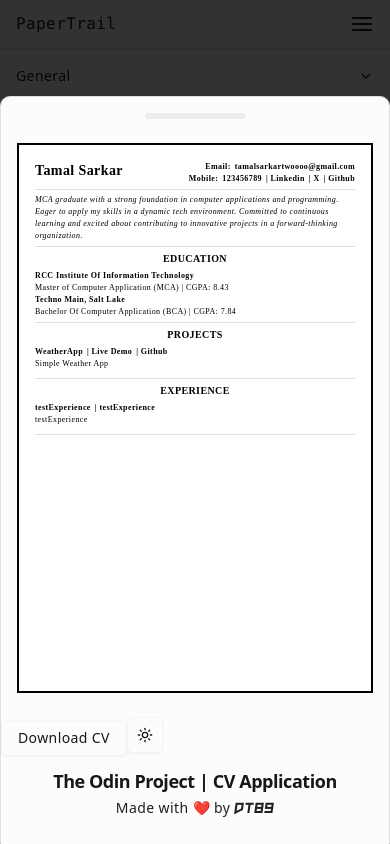
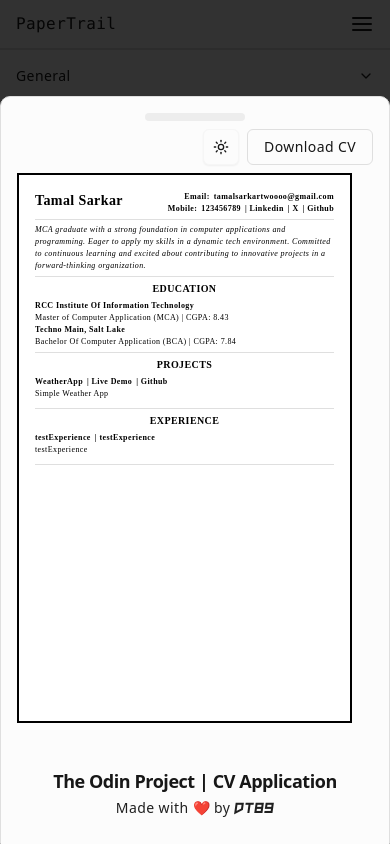
Before and after one commit to KARDT89/CV-application, a Next.js app: page / in a window 390 px wide. Both pictures are taken after a click on the button 362 px from the left and 24 px from the top of the page. Built offline with nearby package versions, Linux system fonts and the light colour scheme.

Commit message:
add: printing

```diff
--- a/components/Navbar.jsx
+++ b/components/Navbar.jsx
@@ -32,25 +32,31 @@ const Navbar = ({ general, experience, education, projects }) => {
         <DrawerTrigger className={'block xl:hidden'}>
           <AlignJustify />
         </DrawerTrigger>
-        <DrawerContent className={''}>
+        <DrawerContent>
+          <div className="flex justify-end gap-2 px-4 py-2">
+            <ModeToggle />
+            <Button variant="delete" onClick={() => convertToPDF('mobile-resume')}>
+              Download CV
+            </Button>
+          </div>
           <div
+
             className={
-              'flex items-center h-full justify-center px-4 py-2 overflow-scroll'
+              'flex-1 md:flex md:justify-center md:items-center px-4 overflow-y-scroll'
             }
           >
-            <Cv
+          <div id='mobile-resume'>
+             <Cv
               general={general}
               experience={experience}
               projects={projects}
               education={education}
             />
           </div>
-          <div>
-            <Button variant="outline" onClick={convertToPDF}>
-              Download CV
-            </Button>
-            <ModeToggle />
+
+
           </div>
+
           <DrawerFooter
             className={'flex flex-col items-center justify-between'}
           >
@@ -79,7 +85,7 @@ const Navbar = ({ general, experience, education, projects }) => {
       </Drawer>
 
       <div className={'hidden xl:flex'}>
-        <Button variant="outline" onClick={convertToPDF}>
+        <Button variant="outline" onClick={() => convertToPDF('resume')}>
           Download CV
         </Button>
         <ModeToggle />
--- a/components/preview/cv.jsx
+++ b/components/preview/cv.jsx
@@ -13,7 +13,7 @@ const Cv = ({ general, education, experience, projects }) => {
   return (
     <div
       id="resume"
-      className="border-2 border-black text-[8px] md:text-xs text-black bg-white w-[400px] h-[550px] md:w-[500px] md:h-[750px] lg:w-[600px] lg:h-[850px] p-4 font-[times-new-roman]"
+      className="border-2 border-black text-[8px] md:text-xs text-black bg-white w-[335px] h-[550px] md:w-[500px] md:h-[750px] lg:w-[600px] lg:h-[850px] p-4 font-[times-new-roman]"
     >
       {general.name && (
         <div className="flex justify-between items-start font-bold border-b pb-1 md:pb-2">
--- a/lib/downloadResume.js
+++ b/lib/downloadResume.js
@@ -1,17 +1,16 @@
 import html2canvas from 'html2canvas';
 import jsPDF from 'jspdf';
 
-export const convertToPDF = () => {
-    console.log("printing");
+export const convertToPDF = (res) => {
+  // capture the element that you want to convert to pdf
+  const targetElement = document.getElementById(res);
 
-    // capture the element that you want to convert to pdf
-    const targetElement = document.getElementById('resume');
   if (targetElement) {
     // convert that Element to canvas
     html2canvas(targetElement, {
       scale: 2,
       logging: true,
-        useCORS: true
+      useCORS: true,
     }).then((canvas) => {
       // once the Element has been successfully converted to canvas
       // set the width and height of canvas
```
Lines whose indentation alone changed are shown as unchanged.
